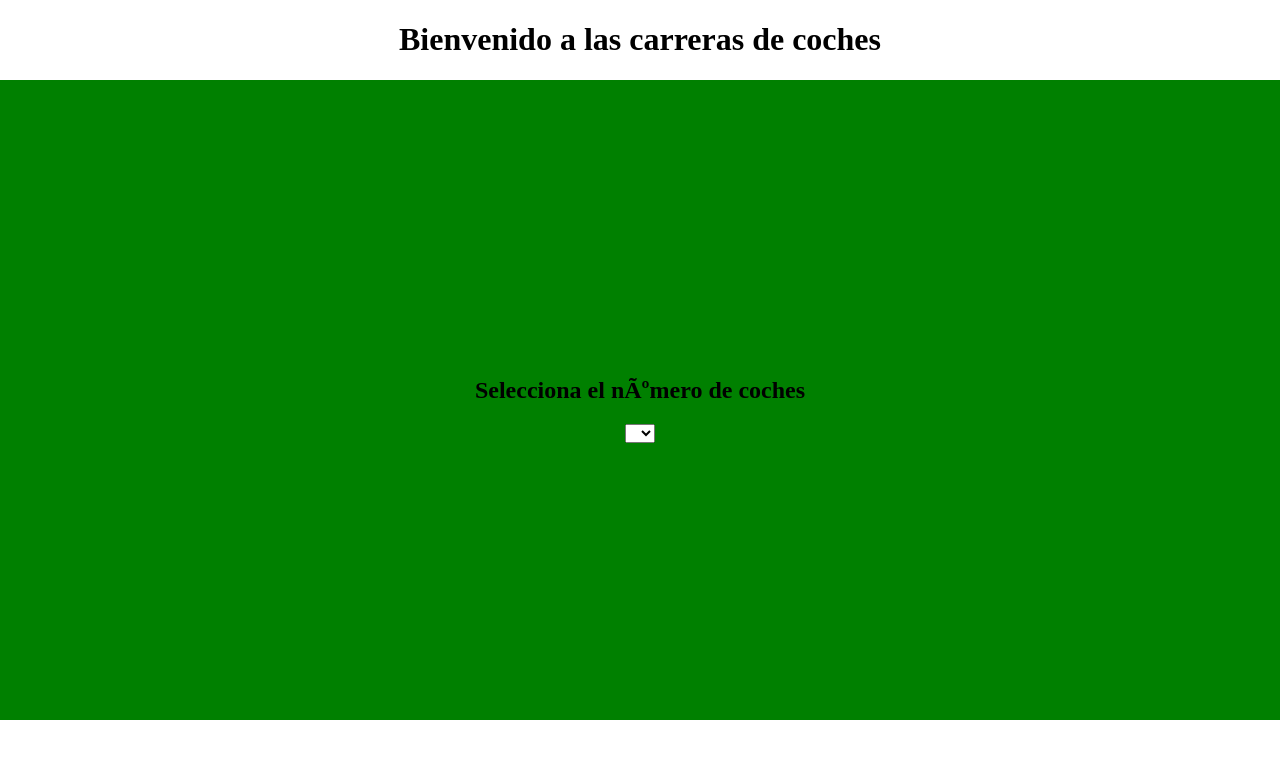
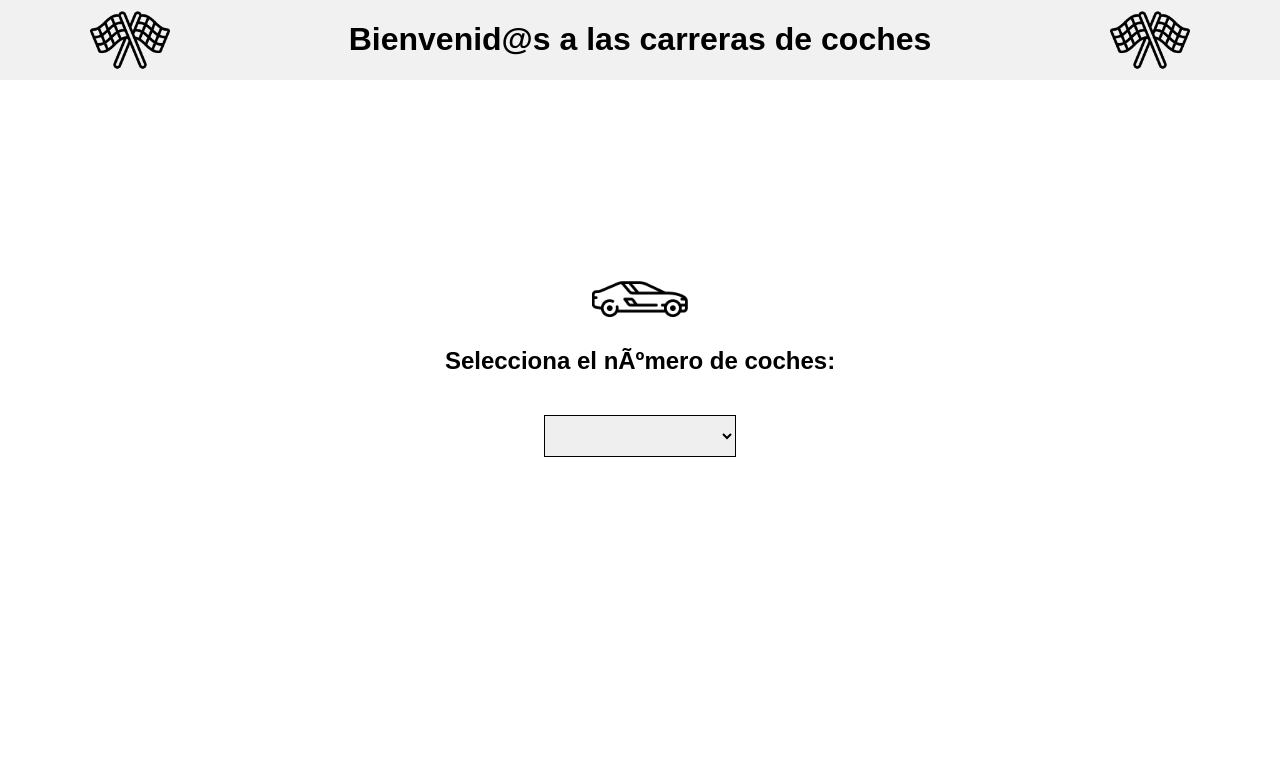
Before and after one commit to mfernandezfreire/jqueryexercise, a plain HTML site: page index.html in a window 1280 px wide. Drawn offline with nearby package versions, Linux system fonts and the light colour scheme; a web font is replaced by a local one.

Commit message:
beggining styling table

```diff
--- a/index.html
+++ b/index.html
@@ -7,7 +7,7 @@
     <script src="https://ajax.googleapis.com/ajax/libs/jquery/3.6.0/jquery.min.js"></script>
     <style>
       body {
-        font-family: 'Trirong';
+        font-family: 'Arial';
         margin: 0;
         min-width: 100vw;
         min-height: 100vh;
@@ -25,24 +25,23 @@
         width: 25%;
       }
 
+      #headerContainer {
+        display: flex;
+        justify-content: space-around;
+        height: 10%;
+        width: 100%;
+        overflow: hidden;
+        background-color: #f1f1f1;
+      }
 
       #mainContainer {
         height: 80%;
         width: 100%;
+        padding-top: 5%;
         max-width: 100%;
-        max-height: 80%;
-        background-color: green;
+        max-height: 70%;
         border: '1px solid black';
         overflow: 'hidden';
-      }
-
-
-      #headerContainer {
-        display: flex;
-        justify-content: center;
-        height: 10%;
-        width: 100%;
-        overflow: hidden;
       }
 
       #footerContainer {
@@ -51,6 +50,19 @@
         align-items: center;
         height: 10%;
         width: 100%;
+      }
+
+      #footerIconBegin {
+        display: none;
+      }
+
+      #footerIconReset {
+        display: none;
+      }
+
+      .footerIcon {
+        width: 3%;
+        margin-left: 2%;
       }
 
       #beginRaceHeader {
@@ -67,7 +79,33 @@
         justify-content: center;
         flex-direction: column;
         width: 100%;
-        height: 100%;
+        height: 75%;
+        /* border: 1px solid black; */
+      }
+
+      #headerCarSelector {
+        display: flex;
+        flex-direction: column;
+        align-items: center;
+        justify-content: center;
+        width: 75%;
+      }
+
+      #headerCarSelector img {
+        width: 10%;
+        padding-bottom: 0;
+        margin-bottom: 0;
+      }
+
+      #headerCarSelector h2 {
+        margin: 0;
+        margin-bottom: 2.5rem;
+      }
+
+      #numberOfCars {
+        width: 15%;
+        height: 10%;
+        border: 1px solid black;
       }
 
       #speedWay {
@@ -124,6 +162,17 @@
       .boardRaceCar {
         max-height: 70%;
         max-width: 20%;
+      }
+
+      .button {
+        background-color: #b8b3b3;
+        border: none;
+        color: black;
+        padding: 15px 32px;
+        text-align: center;
+        text-decoration: none;
+        display: inline-block;
+        font-size: 16px;
       }
 
     </style>
@@ -188,13 +237,16 @@
           $('#beginRaceHeader').show();
           $('#speedWay').show();
           $('#beginRace').show();
+          $('#footerIconBegin').show();
         })
 
         $('#beginRace').click(function () {
           raceIsOver = false;
           $('#resultsBoardRow').remove();
           $('#beginRace').hide();
+          $('#footerIconBegin').hide();
           $('#resetRace').show();
+          $('#footerIconReset').show();
           letsMakeARace();
           $('#c1')
             .promise()
@@ -226,6 +278,8 @@
           $('#speedWay').show();
           $('#raceResultsBoard').hide();
           $('#beginRace').show();
+          $('#footerIconBegin').show();
+          $('#footerIconReset').hide();
           resetRace();
         });
       });
@@ -234,9 +288,11 @@
 
 <body>
   <div id="headerContainer">
-    <h1 id="welcomeHeader">Bienvenido a las carreras de coches</h1>
+    <img src="./assets/racing-flag.png" />
+    <h1 id="welcomeHeader">Bienvenid@s a las carreras de coches</h1>
     <h1 id="beginRaceHeader">Empecemos la carrera</h1>
     <h1 id="resetRaceHeader">Los resultados de la carrera</h1>
+    <img src="./assets/racing-flag.png" />
   </div>
 
   <div id="mainContainer">
@@ -253,28 +309,32 @@
       </table>
     </div>
 
-    <div id="carSelector" class="custom-select" >
-      <h2>Selecciona el número de coches</h2>
+    <div id="carSelector">
+      <div id="headerCarSelector">
+        <img src="./assets/sports-car.png" />
+        <h2> Selecciona el número de coches: </h2>
+      </div>
       <select id="numberOfCars">
         <option></option>
-        <option value="2">2</option>
-        <option value="3">3</option>
-        <option value="4">4</option>
-        <option value="5">5</option>
-        <option value="6">6</option>
-        <option value="7">7</option>
-        <option value="8">8</option>
-        <option value="9">9</option>
+        <option value="2">2 Coches</option>
+        <option value="3">3 Coches</option>
+        <option value="4">4 Coches</option>
+        <option value="5">5 Coches</option>
+        <option value="6">6 Coches</option>
+        <option value="7">7 Coches</option>
+        <option value="8">8 Coches</option>
+        <option value="9">9 Coches</option>
       </select>
     </div>
 
   </div>
 
   <div id="footerContainer">
-    <input type="button" id="beginRace" value="¡Comenzar!">
-    <input type="button" id="resetRace" value="¡Reiniciar!">
+    <button id="beginRace" class="button">¡Comenzar!</button>
+    <button id="resetRace" class="button">¡Reiniciar!</button>
+    <img id="footerIconBegin" class="footerIcon" src="./assets/racing.png" />
+    <img id="footerIconReset" class="footerIcon" src="./assets/reset.png" />
   </div>
-
 
 </body>
 
```
Also changed, not shown: assets/racing-flag.png (added), assets/racing.png (added), assets/reset.png (added), assets/sports-car.png (added).
